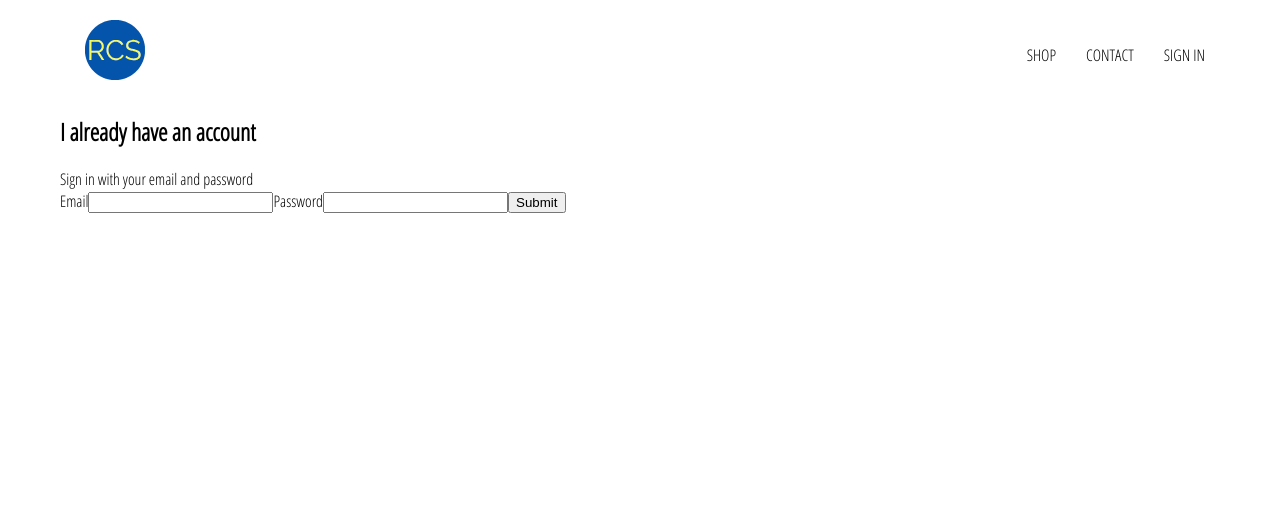
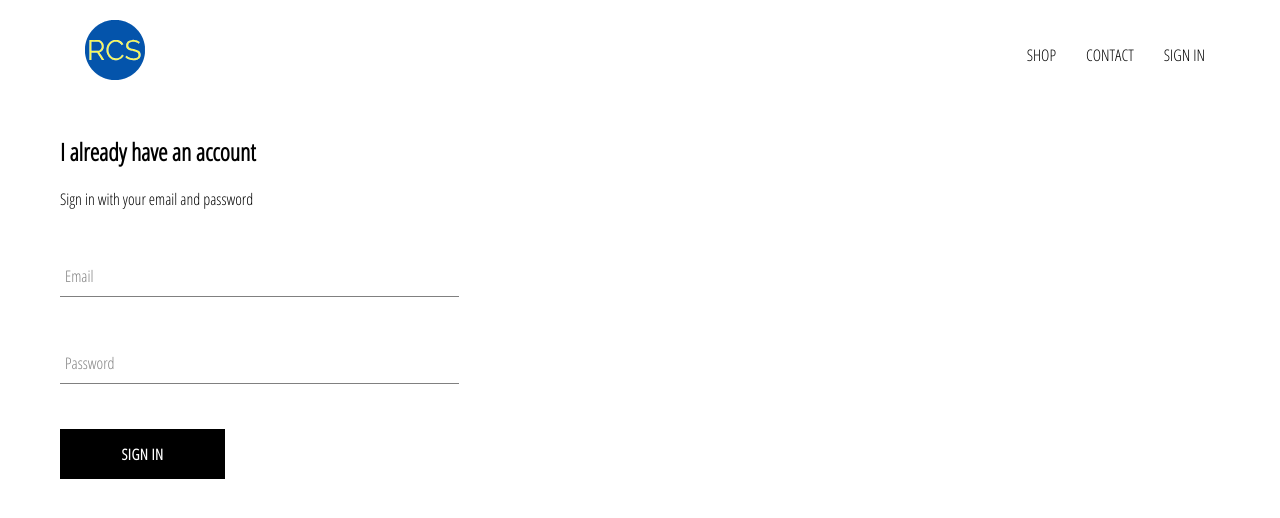
Before and after one commit to rizwanahmedziai/react-clothing-store, a React (Create React App) app: page /signin in a window 1280 px wide. Shown: the top 518 px of the page. Built offline with nearby package versions, Linux system fonts and the light colour scheme.

Commit message:
Finish adding sign in form

```diff
--- /dev/null
+++ b/src/components/cutom-button/custom-button.component.jsx
@@ -0,0 +1,13 @@
+import React from 'react';
+
+import './custom-button.styles.scss';
+
+const CustomButton = ({ children, ...otherProps }) => {
+	return (
+		<button className='custom-button' {...otherProps}>
+			{children}
+		</button>
+	);
+};
+
+export default CustomButton;
--- /dev/null
+++ b/src/components/cutom-button/custom-button.styles.scss
@@ -0,0 +1,22 @@
+.custom-button {
+	min-width: 165px;
+	width: auto;
+	height: 50px;
+	letter-spacing: 0.5px;
+	line-height: 50px;
+	padding: 0 35px 0 35px;
+	font-size: 15px;
+	background-color: black;
+	color: white;
+	text-transform: uppercase;
+	font-family: 'Open Sans Condensed';
+	font-weight: bolder;
+	border: none;
+	cursor: pointer;
+
+	&:hover {
+		background-color: white;
+		color: black;
+		border: 1px solid black;
+	}
+}
--- /dev/null
+++ b/src/components/form-input/form-input.component.jsx
@@ -0,0 +1,22 @@
+import React from 'react';
+
+import './form-input.styles.scss';
+
+const FormInput = ({ label, handleChange, ...otherProps }) => {
+	return (
+		<div className='group'>
+			{label ? (
+				<label
+					className={`${
+						otherProps.value.length ? 'shrink' : ''
+					} form-input-label`}
+				>
+					{label}
+				</label>
+			) : null}
+			<input className='form-input' onChange={handleChange} {...otherProps} />
+		</div>
+	);
+};
+
+export default FormInput;
--- /dev/null
+++ b/src/components/form-input/form-input.styles.scss
@@ -0,0 +1,54 @@
+$sub-color: grey;
+$main-color: black;
+
+@mixin shrinkLabel {
+	top: -14px;
+	font-size: 12px;
+	color: $main-color;
+}
+
+.group {
+	position: relative;
+	margin: 45px 0;
+
+	.form-input {
+		background: none;
+		background-color: white;
+		color: $sub-color;
+		font-size: 18px;
+		padding: 10px 10px 10px 5px;
+		display: block;
+		width: 100%;
+		border: none;
+		border-radius: 0;
+		border-bottom: 1px solid $sub-color;
+		margin: 25px 0;
+
+		&:focus {
+			outline: none;
+		}
+
+		&:focus ~ .form-input-label {
+			@include shrinkLabel();
+		}
+	}
+
+	input[type='password'] {
+		letter-spacing: 0.3em;
+	}
+
+	.form-input-label {
+		color: $sub-color;
+		font-size: 16px;
+		font-weight: normal;
+		position: absolute;
+		pointer-events: none;
+		left: 5px;
+		top: 10px;
+		transition: 300ms ease all;
+
+		&.shrink {
+			@include shrinkLabel();
+		}
+	}
+}
--- a/src/components/sign-in/sign-in.component.jsx
+++ b/src/components/sign-in/sign-in.component.jsx
@@ -1,6 +1,8 @@
 import React from 'react';
 
 import './sign-in.styles.scss';
+import FormInput from '../form-input/form-input.component';
+import CustomButton from '../cutom-button/custom-button.component';
 
 class SignIn extends React.Component {
 	constructor(props) {
@@ -29,24 +31,24 @@
 				<span>Sign in with your email and password</span>
 
 				<form onSubmit={this.handleSubmit}>
-					<label htmlFor=''>Email</label>
-					<input
+					<FormInput
 						name='email'
 						type='email'
+						label='Email'
 						value={this.state.email}
 						onChange={this.handleChange}
 						required
 					/>
-					<label htmlFor=''>Password</label>
-					<input
+					<FormInput
 						name='password'
 						type='password'
+						label='Password'
 						value={this.state.password}
 						onChange={this.handleChange}
 						required
 					/>
 
-					<input name='submit' type='submit' />
+					<CustomButton type='submit'>Sign In</CustomButton>
 				</form>
 			</div>
 		);
--- a/src/components/sign-in/sign-in.styles.scss
+++ b/src/components/sign-in/sign-in.styles.scss
@@ -0,0 +1,9 @@
+.sign-in {
+	width: 30vw;
+	display: flex;
+	flex-flow: column wrap;
+
+	.title {
+		margin: 10px 0;
+	}
+}
```
